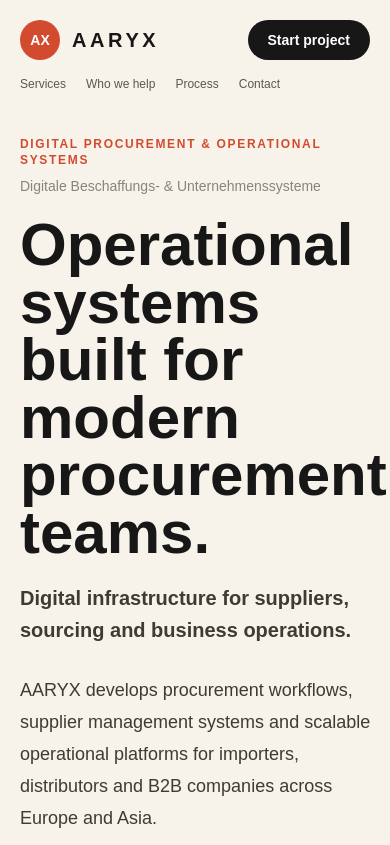
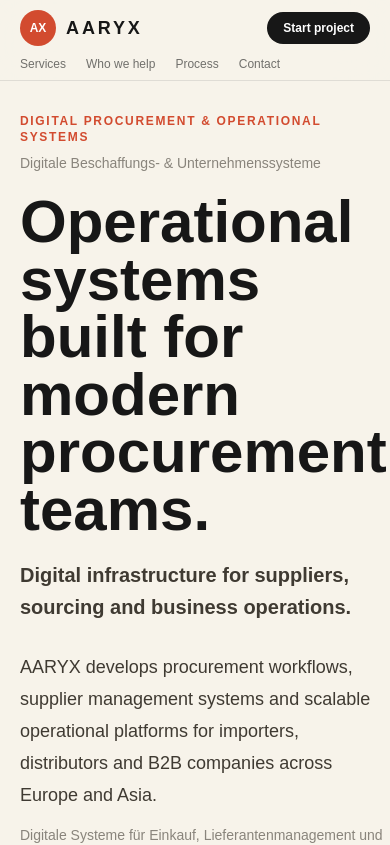
Before and after one commit to Ajanth06/aaryx-site, a Next.js app: page / in a window 390 px wide. Shown: the top 845 px of the page. Built offline with nearby package versions, Linux system fonts and the light colour scheme.

Commit message:
Add compact sticky navigation

```diff
--- a/app/components/logo.tsx
+++ b/app/components/logo.tsx
@@ -7,13 +7,15 @@ type LogoProps = {
 export function Logo({ href = "/" }: LogoProps) {
   return (
     <Link
-      className="inline-flex items-center gap-3 text-[#171717]"
+      className="inline-flex items-center gap-2.5 text-[#171717]"
       href={href}
     >
-      <span className="grid size-10 place-items-center rounded-full bg-[#d24b2f] text-sm font-black text-white">
+      <span className="grid size-9 place-items-center rounded-full bg-[#d24b2f] text-xs font-black text-white sm:size-10 sm:text-sm">
         AX
       </span>
-      <span className="text-xl font-black tracking-[0.18em]">AARYX</span>
+      <span className="text-lg font-black tracking-[0.16em] sm:text-xl sm:tracking-[0.18em]">
+        AARYX
+      </span>
     </Link>
   );
 }
--- a/app/page.tsx
+++ b/app/page.tsx
@@ -56,9 +56,10 @@ export default function Page() {
 
   return (
     <main className="min-h-screen w-full overflow-x-hidden bg-[#f7f3ea] text-[#171717]">
-      <header className="mx-auto flex w-full max-w-7xl flex-wrap items-center justify-between gap-x-4 gap-y-4 px-5 py-5 sm:px-8 md:flex-nowrap">
+      <header className="sticky top-0 z-50 border-b border-[#171717]/10 bg-[#f7f3ea]/90 backdrop-blur-xl">
+        <div className="mx-auto flex min-h-14 w-full max-w-7xl items-center justify-between gap-4 px-5 py-2 sm:px-8">
           <Logo href="/" />
-        <nav className="order-3 flex w-full min-w-0 flex-wrap items-center justify-start gap-x-5 gap-y-2 text-xs font-medium text-[#171717]/70 sm:text-sm md:order-none md:w-auto md:flex-nowrap md:justify-between md:gap-8">
+          <nav className="hidden min-w-0 items-center gap-8 text-sm font-medium text-[#171717]/70 md:flex">
             <a className="whitespace-nowrap transition hover:text-[#171717]" href="#services">
               Services
             </a>
@@ -73,14 +74,29 @@ export default function Page() {
             </a>
           </nav>
           <a
-          className="shrink-0 rounded-full bg-[#171717] px-5 py-2.5 text-sm font-semibold text-white transition hover:bg-[#2b2b2b]"
+            className="shrink-0 rounded-full bg-[#171717] px-4 py-2 text-xs font-semibold text-white transition hover:bg-[#2b2b2b] sm:px-5 sm:text-sm"
             href="mailto:hello@aaryx.com"
           >
             Start project
           </a>
+        </div>
+        <nav className="mx-auto flex w-full max-w-7xl items-center gap-5 overflow-x-auto px-5 pb-2 text-xs font-medium text-[#171717]/60 [scrollbar-width:none] sm:px-8 md:hidden [&::-webkit-scrollbar]:hidden">
+          <a className="shrink-0 transition hover:text-[#171717]" href="#services">
+            Services
+          </a>
+          <a className="shrink-0 transition hover:text-[#171717]" href="#audience">
+            Who we help
+          </a>
+          <a className="shrink-0 transition hover:text-[#171717]" href="#process">
+            Process
+          </a>
+          <a className="shrink-0 transition hover:text-[#171717]" href="#contact">
+            Contact
+          </a>
+        </nav>
       </header>
 
-      <section className="mx-auto grid min-h-[calc(100vh-88px)] w-full max-w-7xl items-center gap-12 px-5 pb-12 pt-6 sm:px-8 lg:grid-cols-[1.02fr_0.98fr] lg:pb-16">
+      <section className="mx-auto grid min-h-[calc(100vh-88px)] w-full max-w-7xl items-center gap-12 px-5 pb-12 pt-8 sm:px-8 lg:grid-cols-[1.02fr_0.98fr] lg:pb-16">
         <div>
           <p className="text-xs font-bold uppercase tracking-[0.14em] text-[#d24b2f] sm:text-sm sm:tracking-[0.28em]">
             Digital procurement & operational systems
```
Lines whose indentation alone changed are shown as unchanged.
